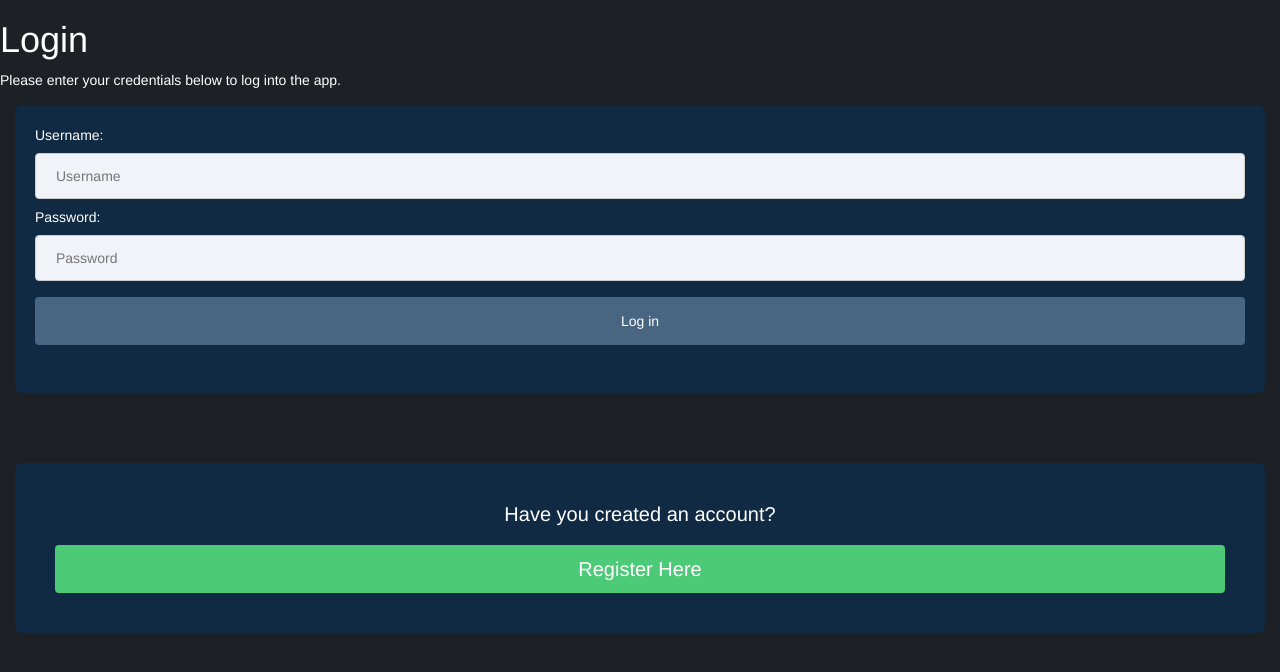
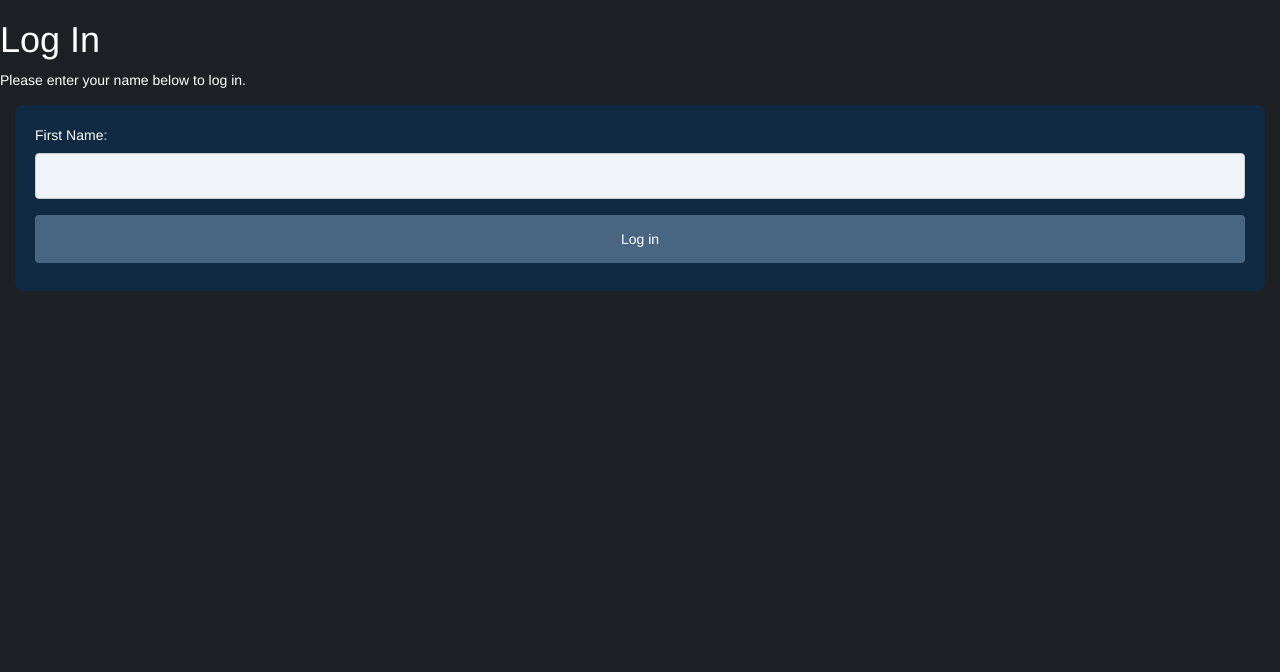
Before and after one commit to cnesci/eco_squad, a Flask app: page / in a window 1280 px wide. Shown: the part 50-722 px from the top of the page. Run offline with Flask 2, Linux system fonts and the light colour scheme; some libraries are stand-ins or nearby versions.

Commit message:
Updated login page

```diff
--- a/Templates/layout.html
+++ b/Templates/layout.html
@@ -99,11 +99,6 @@
       font-size: 20px;
     }
 
-    .haveucreated {
-      text-align: center;
-      font-size: 20px;
-    }
-
     .create {
       padding: 10px;
       margin: 20px;
@@ -195,6 +190,6 @@
       }
       }
     }
-</script>
+  </script>
 </body>
 </html>
--- a/Templates/login.html
+++ b/Templates/login.html
@@ -1,24 +1,15 @@
 {% extends "layout.html" %}
 
-{% block title %} Login {% endblock %}
+{% block title %} Log In {% endblock %}
 
-{% block description %} Please enter your credentials below to log into the app. {% endblock %}
+{% block description %} Please enter your name below to log in. {% endblock %}
 
 {% block content %}
 <div class="login-form">
 	<form action="/login" method="POST">
-	Username:
-	<input type="text" value="" placeholder="Username" name="username">
-	Password:
-	<input type="password" value="" placeholder="Password" name="password">
+	First Name:
+	<input type="text" value="" name="username">
 	<input type="submit" value="Log in" class="sub">
 	</form>
-	<h1 class="invalid">{{ creds }}</h1>
-</div>
-<br>
-<br>
-<div>
-	<h1 class="haveucreated">Have you created an account?</h1>
-	<a class="create" href="/create_account">Register Here</a>
 </div>
 {% endblock %}
--- a/app.py
+++ b/app.py
@@ -6,8 +6,6 @@ app = Flask(__name__)
 projects=[]
 delete_projects=[]
 modify_projects=[]
-user_list=['admin']
-pass_list=['password']
 the_user_name=''
 
 #Connect database
@@ -19,29 +17,15 @@ con.execute("DROP TABLE IF EXISTS Project_table;")
 #Create table
 con.execute('''CREATE TABLE Project_table(id INTEGER PRIMARY KEY, project TEXT, description TEXT, start_date INTEGER, end_date INTEGER, people INTEGER)''')
 
-#Create account
-@app.route("/create_account")
-def create_account():
-    return render_template("register.html")
-
-@app.route('/register', methods=['POST'])
-def register():
-    user_list.append(request.form['username'])
-    pass_list.append(request.form['password'])
-    return redirect('/')
-
 #Login page
 @app.route('/login', methods=['POST'])
 def do_admin_login():
-    if (request.form['password'] in pass_list) and (request.form['username'] in user_list):
-        the_user_name = request.form['username']
-        session['logged_in'] = True
-        #Set cookie
-        resp = make_response(redirect('/'))
-        resp.set_cookie('Name',the_user_name)
-        return resp
-    else:
-        return render_template('login.html',creds='Invalid Credentials')
+    the_user_name = request.form['username']
+    session['logged_in'] = True
+    #Set cookie
+    resp = make_response(redirect('/'))
+    resp.set_cookie('Name',the_user_name)
+    return resp
 
 #Home page
 @app.route("/")
@@ -50,7 +34,9 @@ def index():
         return render_template('login.html')
     else:
         name = request.cookies.get('Name')
-        return render_template('index.html',name=name)
+        input = name
+        projects = con.execute("SELECT * FROM Project_table").fetchall()
+        return render_template('index.html',name=name,projects=projects,input=input)
 
 #Projects Page
 @app.route("/projects")
```
Also changed, not shown: Templates/index.html (+26 -0 lines), projects.db, 1 other file.
